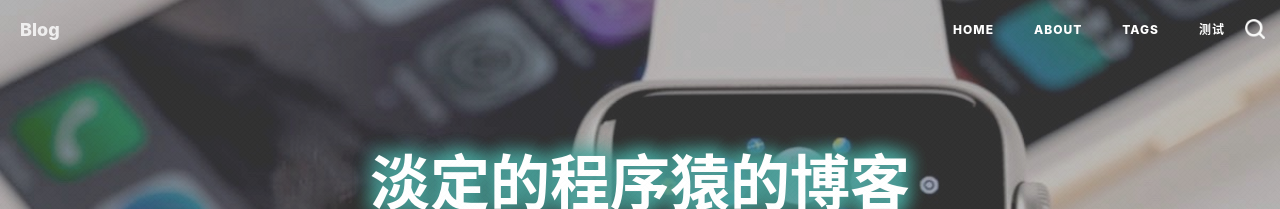
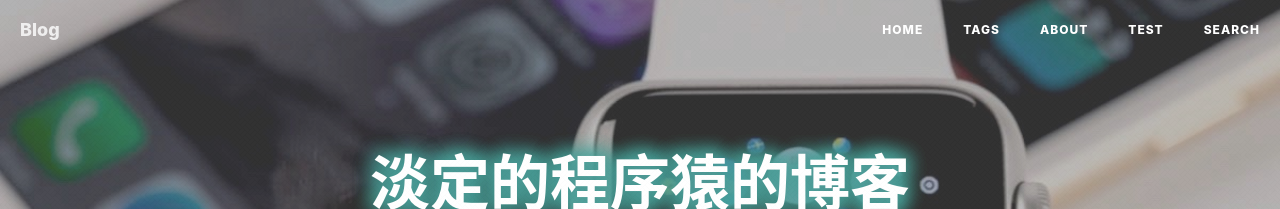
Before and after one commit to 976112643/976112643.github.io, a Jekyll site: the page built from index.html, in a window 1280 px wide and 900 px high. Shown: the top 209 px of the window. Built offline with Jekyll 4.4.1, drawn with Linux system fonts in a browser that asks for light colours; the list of posts is cut into pages by our own code.

Commit message:
导航-搜索按钮调整为文字 导航 -菜单项根据index排序的功能加入

```diff
--- a/_includes/nav.html
+++ b/_includes/nav.html
@@ -19,13 +19,15 @@
                     <li>
                         <a href="{{ site.baseurl }}/">Home</a>
                     </li>
-                    {% for page in site.pages %}{% if page.title %}
+					<!-- 使用index对静态页面进行排序 -->
+					{% assign projects = site.pages  | sort: "index" %}
+                    {% for page in projects %}{% if page.title %}
                     <li>
                         <a href="{{ page.url | prepend: site.baseurl }}">{{ page.title }}</a>
                     </li>
                     {% endif %}{% endfor %}
-					 <li style="padding-top:14px;padding-bottom:15px;padding-right:15px">
-						<img src="/search/img/cb-search.png" width="20px" height="20px"  id="cb-search-btn" title="双击ctrl试一下">
+					 <li  >
+					 <a id="cb-search-btn" title="双击ctrl试一下" href="#">Search</a>
                     </li>
                 </ul>
             </div>
--- a/about.html
+++ b/about.html
@@ -1,7 +1,7 @@
 ---
 layout: page
 title: "About"
-index: 4
+index: 3
 description: "Hey, this is BY Qiu."
 header-img: "img/home-bg-o.jpg"
 ---
--- a/index.html
+++ b/index.html
@@ -32,12 +32,12 @@ description: "Thinking will not overcome fear but action will."
 <ul class="pager">
     {% if paginator.previous_page %}
     <li class="previous">
-        <a href="{{ paginator.previous_page_path | prepend: site.baseurl | replace: '//', '/' }}">&larr; Newer Posts</a>
+        <a href="{{ paginator.previous_page_path | prepend: site.baseurl | replace: '//', '/' }}">上一页</a>
     </li>
     {% endif %}
     {% if paginator.next_page %}
     <li class="next">
-        <a href="{{ paginator.next_page_path | prepend: site.baseurl | replace: '//', '/' }}">Older Posts &rarr;</a>
+        <a href="{{ paginator.next_page_path | prepend: site.baseurl | replace: '//', '/' }}">下一页</a>
     </li>
     {% endif %}
 </ul>
--- a/tags.html
+++ b/tags.html
@@ -1,7 +1,7 @@
 ---
 title: Tags
 layout: default
-index: 1
+index: 2
 description: keep hungry keep foolish
 header-img: "img/tag-bg.jpg"
 ---
--- a/test.html
+++ b/test.html
@@ -1,7 +1,7 @@
 ---
-title: 测试
+title: Test
 layout: testpage
-index: 1
+index: 4
 description: 测试页面汇总
 header-img: "img/tag-bg.jpg"
 ---
```
